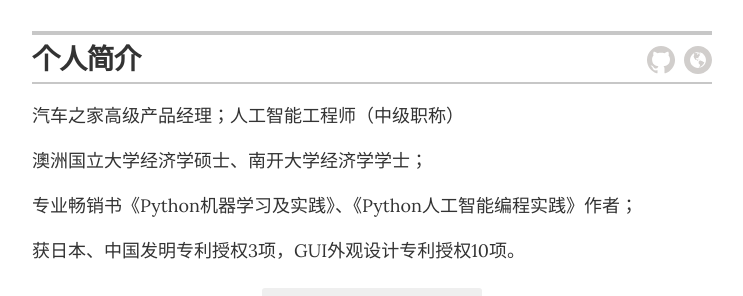
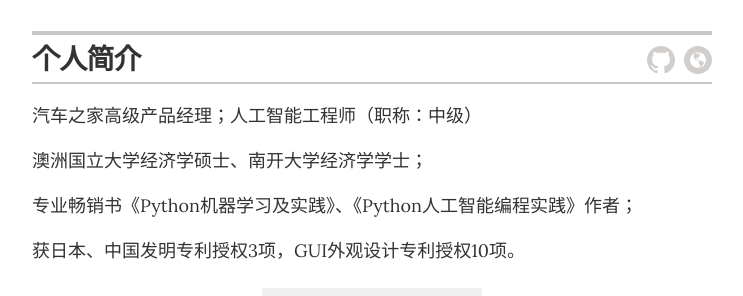
Before and after one commit to taylor-xst/website, a Jekyll site: the page built from index.html, in a window 1280 px wide and 900 px high. Shown: the part 222-518 px from the top of the window, without its empty margins (268-1011 px from the left). Built offline with Jekyll 4.4.1, drawn with Linux system fonts in a browser that asks for light colours; part of the change alters nothing that is shown.

```diff
--- a/_config.yml
+++ b/_config.yml
@@ -17,15 +17,15 @@ resume_title:                   "个人简介"
 resume_contact_email:           "taylorxst@163.com"
 
 # the next two items are used for schema itemprops in _layouts/resume.html
-resume_contact_telephone:       "13581700448"
+resume_contact_telephone:       "18722092015"
 resume_contact_address:         "中国北京海淀区"
 
-resume_header_contact_info:     "742 Evergreen Terrace, Springfield • 555-7334 • lisasimpson@youremailaddress.com"
+resume_header_contact_info:     "18722092015 • taylorxst@163.com"
 display_header_contact_info:    "false"
 
 resume_header_intro: "
 
-<p>汽车之家高级产品经理；人工智能工程师（中级职称）</p>
+<p>汽车之家高级产品经理；人工智能工程师（职称：中级）</p>
 
 <p>澳洲国立大学经济学硕士、南开大学经济学学士；</p>
 
```
